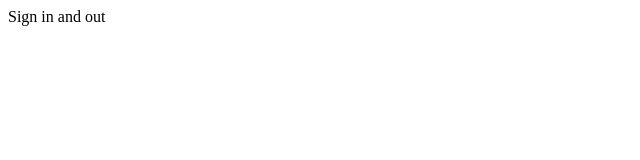
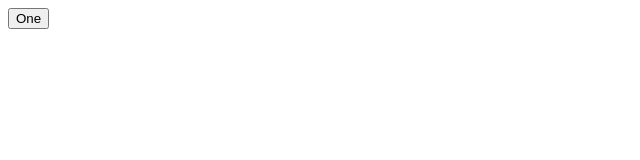
Before and after one commit to AndreaToPaz/calculator-next, a Next.js app: page / in a window 1280 px wide. Shown: the top 160 px of the page, without its empty margins (0-640 px from the left). Built offline with nearby package versions, Linux system fonts and the light colour scheme.

Commit message:
Tailwind Working now

```diff
--- /dev/null
+++ b/components/Navbar.tsx
@@ -0,0 +1,12 @@
+import React from "react";
+
+
+const Navbar = () => {
+    return (
+        <div>
+            <button className="btn rounded-full">One</button>
+       </div>
+    );
+}
+
+export default Navbar ;
--- a/pages/index.tsx
+++ b/pages/index.tsx
@@ -2,13 +2,16 @@ import Head from 'next/head'
 import Image from 'next/image'
 import { Inter } from '@next/font/google'
 import styles from '@/styles/Home.module.css'
+import 'tailwindcss/tailwind.css';
+import Navbar from 'components/Navbar'
+
 
 const inter = Inter({ subsets: ['latin'] })
 
 export default function Home() {
   return (
     <>
-      Sign in and out
+       <Navbar></Navbar>
 
     </>
   )
```
